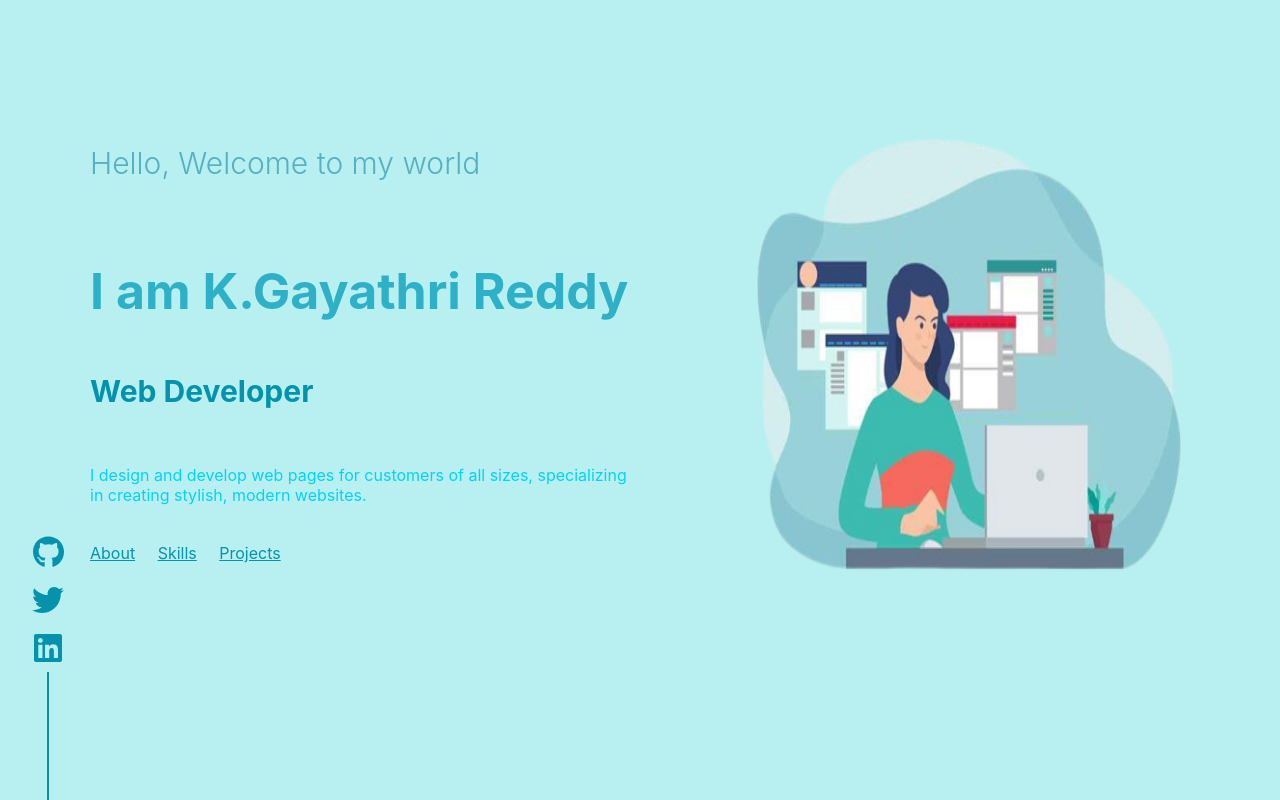
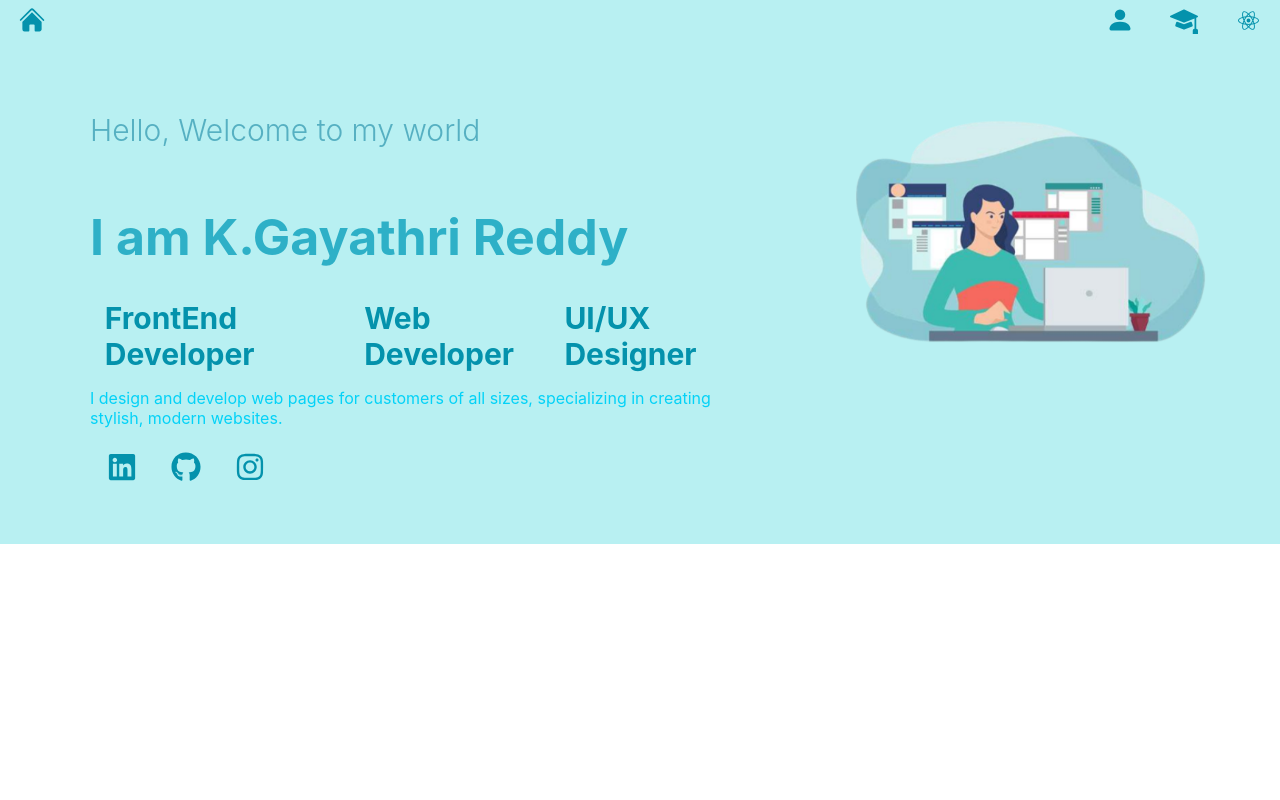
Before and after one commit to KATIKAMGAYATHRIREDDY/my-portfolio, a React (Create React App) app: page / in a window 1280 px wide. Built offline with nearby package versions, Linux system fonts and the light colour scheme.

Commit message:
Icons Updated

```diff
--- a/src/App.js
+++ b/src/App.js
@@ -6,14 +6,13 @@ import Projects from "./components/Widgets/Projects/Projects"
 
 const App = () =>{
   return (
-    <div>
       <Routes>
         <Route path="/" element={ <Home/> } />
-        <Route path="about" element={ <About/> } />
-        <Route path="skills" element={ <Skills/> } />
-        <Route path="projects" element={ <Projects/> } />
+        <Route path="/about" element={ <About/> } />
+        <Route path="/skills" element={ <Skills/> } />
+        <Route path="/projects" element={ <Projects/> } />
+        <Route path="/home" element={<Home/>} />
       </Routes>
-    </div>
   )
 }
 
--- a/src/components/Widgets/About/about.css
+++ b/src/components/Widgets/About/about.css
@@ -1,10 +1,9 @@
 .a {
-  height: 100vh;
   display: flex;
   align-items: center;
   background-color: #d5f4f5;
   background-position: center;
-  background-repeat: no-repeat
+  background-repeat: no-repeat;
 }
 
 .a-left {
@@ -13,12 +12,15 @@
   align-items: center;
   justify-content: center;
   position: relative;
-
+  margin-top: 40px;
+  margin-bottom: 95px;
 }
 
 .a-right {
   flex: 1;
   padding-right: 5%;
+  margin-top: 40px;
+  margin-bottom: 95px;
 }
 
 .a-card {
--- /dev/null
+++ b/src/components/Widgets/Header.js
@@ -0,0 +1,48 @@
+import Button from '@mui/material/Button';
+import { IconContext } from "react-icons";
+import { useNavigate } from 'react-router-dom';
+import { BsFillPersonFill, BsMortarboardFill } from "react-icons/bs";
+import { SiReact} from "react-icons/si";
+import { HiHome } from "react-icons/hi2";
+
+const Header = ({bgColor}) => {
+    let navigate = useNavigate ();
+
+    return (
+        <div style={{backgroundColor: bgColor, display: 'flex',
+                        flexDirection: 'row',
+                        justifyContent: 'space-between'}}>
+            <Button onClick={()=>navigate("/")}>
+                <IconContext.Provider value={{ color: "#0492ac", size:'2em'}}>
+                <div>
+                    <HiHome />
+                </div>
+                </IconContext.Provider>
+            </Button>
+            <div>
+                <Button onClick={()=>navigate("/about")}>
+                    <IconContext.Provider value={{ color: "#0492ac", size:'2em'}}>
+                        <div>
+                            <BsFillPersonFill />
+                        </div>
+                    </IconContext.Provider>
+                </Button>
+                <Button onClick={()=>navigate("/skills")}>
+                    <IconContext.Provider value={{ color: "#0492ac", size:'2em'}}>
+                        <div>
+                            <BsMortarboardFill />
+                        </div>
+                    </IconContext.Provider>
+                </Button>
+                <Button onClick={()=>navigate("/projects")}>
+                    <IconContext.Provider value={{ color: "#0492ac", size:'1.5em'}}>
+                        <div>
+                            <SiReact />
+                        </div>
+                    </IconContext.Provider>
+                </Button>
+            </div>
+        </div>
+    )
+}
+export default Header;
--- a/src/components/Widgets/Home/Home.js
+++ b/src/components/Widgets/Home/Home.js
@@ -1,22 +1,20 @@
 import './home.css';
-import { Link } from "react-router-dom";
 import pbg1 from "../../../assests/Images/pbg1.png";
-import IconSocial from '../Icon/IconSocial';
+import { FaLinkedin, FaGithub, FaInstagram } from "react-icons/fa";
+import Button from '@mui/material/Button';
+import { IconContext } from "react-icons";
+import Header from '../Header';
 
 const Home = () => {
   return (
-    <div style={{
-      width: "100%",
-      height: "100%",
-      backgroundColor: '#b8f0f2',
-      backgroundPosition: 'center',
-      backgroundRepeat: 'no-repeat'}}>
+    <>
+      <Header bgColor={'#b8f0f2'}/>
       <div className="i">
         <div className="i-left" >
           <div className="i-left-wrapper">
             <h2 className="i-intro">Hello, Welcome to my world</h2>
             <h1 className="i-name">I am K.Gayathri Reddy</h1>
-            <div className="i-title">
+            <div>
               <div className="i-title-wrapper">
                 <div className="i-title-item">FrontEnd Developer</div>
                 <div className="i-title-item">Web Developer</div>
@@ -28,21 +26,35 @@ const Home = () => {
               specializing in creating stylish, modern websites.
             </p>
             <div>
-              <Link to="about" style={{color:'#0492ac'}}>About</Link>&nbsp;&nbsp;&nbsp;&nbsp;&nbsp;
-              <Link to="skills" style={{color:'#0492ac'}}>Skills</Link>&nbsp;&nbsp;&nbsp;&nbsp;&nbsp;
-              <Link to="projects" style={{color:'#0492ac'}}>Projects</Link>
+              <Button href="https://www.linkedin.com/in/katikam-gayathri-reddy-45668b176/" target="_blank" size="large">
+                <IconContext.Provider value={{ color: "#0492ac", size:'2em'}}>
+                  <div>
+                    <FaLinkedin />
+                  </div>
+                </IconContext.Provider>
+              </Button>
+              <Button href="https://github.com/KATIKAMGAYATHRIREDDY" target="_blank" size="large">
+                <IconContext.Provider value={{ color: "#0492ac", size:'2em'}}>
+                  <div>
+                    <FaGithub />
+                  </div>
+                </IconContext.Provider>
+              </Button>
+              <Button href="https://www.instagram.com/allornothing773/" target="_blank" size="large">
+                <IconContext.Provider value={{ color: "#0492ac", size:'2em'}}>
+                  <div>
+                    <FaInstagram />
+                  </div>
+                </IconContext.Provider>
+              </Button>
             </div>
-          <div style={{marginTop:'15px'}}>
-            <IconSocial />
-          </div>
           </div>
         </div>
         <div className="i-right">
-          <div ></div>
           <img src={pbg1} alt="" className="i-img" />
         </div>
       </div>
-    </div>
+    </>
   );
 };
 
--- a/src/components/Widgets/Home/home.css
+++ b/src/components/Widgets/Home/home.css
@@ -1,23 +1,24 @@
 .i {
     display: flex;
-    height: 100vh;
+    background-color: #b8f0f2;
   }
 
   .i-left {
-    flex: 1;
     display: flex;
     align-items: center;
     justify-content: center;
+    margin-top: 40px;
+    margin-bottom: 45px;
   }
 
   .i-right {
-    flex: 1;
+    margin-top: 40px;
+    margin-bottom: 45px;
     position: relative;
   }
 
   .i-left-wrapper {
     padding-left: 90px;
-    height: 50%;
     display: flex;
     flex-direction: column;
     justify-content: space-between;
@@ -26,7 +27,6 @@
   .i-intro {
     font-size: 30px;
     font-weight: 300;
-    margin-top: -55px;
     color: #56b0c2;
   }
 
@@ -36,30 +36,24 @@
 
   }
 
-  .i-title {
-    height: 50px;
-    overflow: hidden;
-  }
-
   .i-title-wrapper {
-    height: 100%;
-    animation: move 10s ease-in-out infinite alternate;
+    display:flex;
+    animation: move 3s cubic-bezier(0.4, 0, 0.2, 1) infinite alternate;
   }
 
   @keyframes move {
 
     50% {
-      transform: translateY(-60px);
+      transform: translateX(30px);
     }
     100% {
-      transform: translateY(-110px);
+      transform: translateX(10px);
     }
 
 
   }
 
   .i-title-item {
-    height: 50px;
     font-size: 30px;
     font-weight: bold;
     color: #0492ac;
@@ -68,14 +62,11 @@
   }
 
   .i-scroll {
-    width: 30px;
-    height: 30px;
     position: absolute;
     bottom: 20px;
   }
 
   .i-img {
-    margin-top: 75px;
     width: 90%;
     height: 75%;
     margin-left: 41px;
@@ -96,7 +87,7 @@
       align-items: center;
       justify-content: center;
       text-align: center;
-      height: 100%;
+
     }
 
     .i-desc{
@@ -104,4 +95,12 @@
       color: #04d2f7;
     }
 
+    .i-links{
+      display: flex;
+      flex-direction: row;
+      justify-content: center;
+      justify-content: space-evenly;
+      margin-top: -90px;
+    }
+
   }
--- a/src/components/Widgets/Projects/Projects.js
+++ b/src/components/Widgets/Projects/Projects.js
@@ -1,8 +1,11 @@
 import "./projects.css";
 import NABaward from "../../../assests/Images/NABaward.PNG";
+import Header from '../Header';
 
 const Projects = () => {
     return (
+      <>
+      <Header bgColor={'#d5f4f5'}/>
       <div className="p">
         <div className="p-left">
           <div className="p-card">
@@ -31,6 +34,7 @@ const Projects = () => {
           </div>
         </div>
       </div>
+      </>
   )
 }
 export default Projects;
--- a/src/components/Widgets/Projects/projects.css
+++ b/src/components/Widgets/Projects/projects.css
@@ -1,5 +1,4 @@
 .p {
-    height: 100vh;
     display: flex;
     align-items: center;
     background-color: #d5f4f5;
@@ -14,12 +13,15 @@
     justify-content: center;
     position: relative;
     flex-direction: column;
+    margin-top: 40px;
+    margin-bottom: 95px;
   }
 
   .p-right {
     flex: 1;
     padding-right: 5%;
-    margin-top: -5px;
+    margin-top: 40px;
+    margin-bottom: 95px;
   }
 
   .p-card {
--- a/src/components/Widgets/Skills/Skills.js
+++ b/src/components/Widgets/Skills/Skills.js
@@ -1,8 +1,11 @@
 import "./skills.css";
 import { certificates } from "./certificatesData";
+import Header from "../Header";
 
 const Skills = () => {
   return (
+    <>
+    <Header bgColor={'#d5f4f5'}/>
     <div style={{backgroundColor: '#d5f4f5'}}>
         {certificates.map((item, index) =>(
             <div className="s" key={index} >
@@ -21,6 +24,7 @@ const Skills = () => {
             </div>
         ))}
     </div>
+    </>
   )
 }
 
--- a/src/components/Widgets/Skills/skills.css
+++ b/src/components/Widgets/Skills/skills.css
@@ -1,4 +1,5 @@
   .s {
+    padding: 50px;
     background-color: #d5f4f5;
     background-position: center;
     background-repeat: no-repeat;
```
Also changed, not shown: package.json (+6 -2 lines), src/components/Widgets/About/About.js (+22 -1 lines), 1 other file (tests, documents, lock files or other folders).
